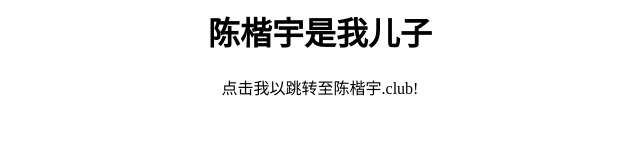
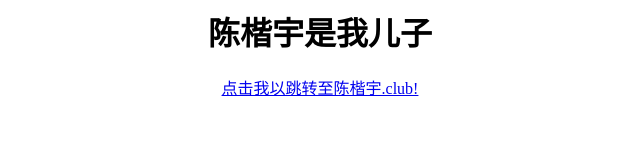
Before and after one commit to Lawrence1233/chenkaiyu.github.io, a plain HTML site: page index.html in a window 1280 px wide. Shown: the whole page, without its empty margins (320-960 px from the left). Drawn offline with Linux system fonts and the light colour scheme.

Commit message:
Update index.html

```diff
--- a/index.html
+++ b/index.html
@@ -1,4 +1,4 @@
 <div style="text-align:center;">
   <h1>陈楷宇是我儿子</h1>
-  <a src="陈楷宇.club">点击我以跳转至陈楷宇.club!</a>
+  <a href="http://陈楷宇.club">点击我以跳转至陈楷宇.club!</a>
 </div>
```
